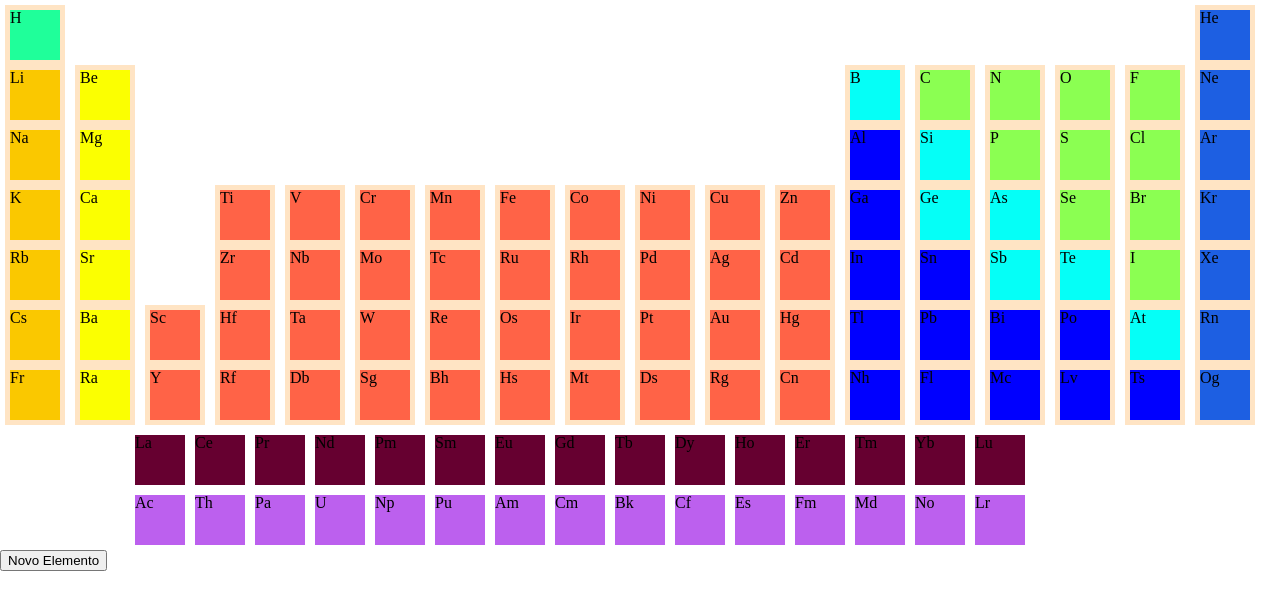
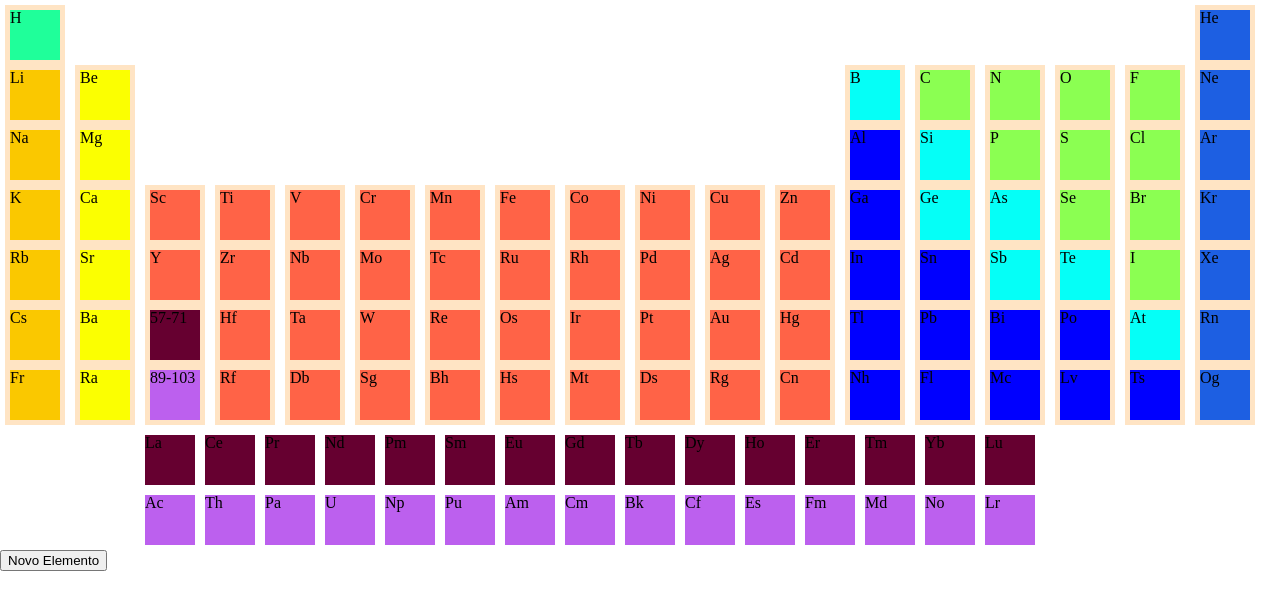
Before and after one commit to renatog17/tabela-periodica, a plain HTML site: page tabela-periodica/index.html in a window 1280 px wide. Drawn offline with Linux system fonts and the light colour scheme.

Commit message:
tabela periodica completa

```diff
--- a/tabela-periodica/index.html
+++ b/tabela-periodica/index.html
@@ -11,14 +11,14 @@
 
 <body>
     <div id="tabela-periodica">
+        <div id="parte-principal">
+        </div>
+        <div id="lantanoides">
+        </div>
+        <div id="actinoides">
+        </div>
+    </div>
 
-    </div>
-    <div id="lantanoides">
-
-    </div>
-    <div id="actinoides">
-
-    </div>
     <div id="elemento-sorteado">
         <p></p>
         <button id="novo-elemento-btn">
--- a/tabela-periodica/simbolos.js
+++ b/tabela-periodica/simbolos.js
@@ -117,36 +117,41 @@ const elementosQuimicos = [
   { simbolo: "Lv", familia: 16, grupo: 'metais-representativos' },
   { simbolo: "Ts", familia: 17, grupo: 'metais-representativos' },
   { simbolo: "Og", familia: 18, grupo: 'gases-nobres' },
+
+  { simbolo: "57-71", familia:3, grupo:'lantanoides' },
+  { simbolo: "89-103", familia: 3, grupo: 'actinoides' },
 ];
 
-console.log(elementosQuimicos);
+function criarDivFamilias(tabelaPeriodoca){
+  for(i = 0; i<18;i++){
+    const novaDivFamilia = document.createElement('div')
+    novaDivFamilia.classList.add('familia')
+    novaDivFamilia.id = i+1
+    tabelaPeriodoca.appendChild(novaDivFamilia)
+  }
+}
+function criarDivElementosAParte(elementosAparte){
+  const novaDivFamilia = document.createElement('div')
+  novaDivFamilia.classList.add(elementosAparte)
+  novaDivFamilia.id = elementosAparte
+  const familiaAParte = document.getElementById(elementosAparte)
+  familiaAParte.appendChild(novaDivFamilia)
+}
 
-const tabelaPeriodoca = document.getElementById("tabela-periodica")
-for(i = 0; i<18;i++){
-  const novaDivFamilia = document.createElement('div')
-  novaDivFamilia.classList.add('familia')
-  novaDivFamilia.id = i+1
-  tabelaPeriodoca.appendChild(novaDivFamilia)
-}
-const novaDivFamiliaL = document.createElement('div')
-novaDivFamiliaL.classList.add('lantanoides')
-novaDivFamiliaL.id = 'lantanoides'
-const novaDivFamiliaA = document.createElement('div')
-novaDivFamiliaA.classList.add('actinoides')
-novaDivFamiliaA.id = 'actinoides'
-const lantanoides = document.getElementById("lantanoides")
-const actinoides = document.getElementById("actinoides")
-lantanoides.appendChild(novaDivFamiliaL)
-actinoides.appendChild(novaDivFamiliaA)
+
+//
+const tabelaPeriodoca = document.getElementById("parte-principal")
+criarDivFamilias(tabelaPeriodoca)
+criarDivElementosAParte('lantanoides')
+criarDivElementosAParte('actinoides')
+
 
 for(var i= 0;i<elementosQuimicos.length; i++){
   const novaDivElemento = document.createElement('div')
   novaDivElemento.innerHTML = elementosQuimicos[i].simbolo
   novaDivElemento.classList.add('elemento')
-
     novaDivElemento.classList.add(elementosQuimicos[i].grupo)
     const familia = document.getElementById(elementosQuimicos[i].familia)
     console.log(familia)
     familia.appendChild(novaDivElemento)
-
 }
--- a/tabela-periodica/style.css
+++ b/tabela-periodica/style.css
@@ -1,4 +1,4 @@
-#tabela-periodica{
+#parte-principal{
     display: flex;
     flex-direction: row;
     align-items: flex-end;
@@ -57,6 +57,6 @@
     background-color: #1fff9a;
 }
 #actinoides, #lantanoides{
-    margin-left: 65px;
+    margin-left: 70px;
     display: flex;
 }
```
